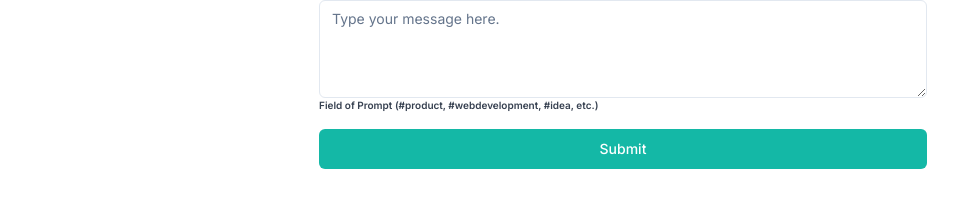
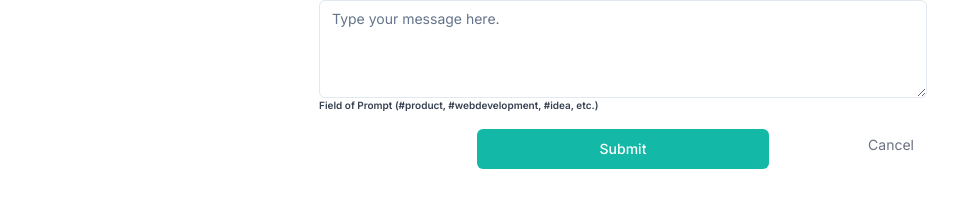
Before and after one commit to syedalirazazaidi/reacts-plays, a Next.js app in the folder todoist/: page /create-prompt in a window 1280 px wide. Shown: the part 174-382 px from the top of the page, without its empty margins (17-975 px from the left). Built offline with nearby package versions, Linux system fonts and the light colour scheme; no server answers.

Commit message:
add cancel button

```diff
--- a/todoist/src/commons/Form.tsx
+++ b/todoist/src/commons/Form.tsx
@@ -72,51 +72,31 @@ export function PromptFrom({
               </span>
             </label>
           </div>
-          <Button
-            type="submit"
-            className="bg-teal-500 text-white py-2 px-4 rounded-md hover:bg-teal-600 focus:outline-none focus:bg-blue-600 w-full"
-          >
-            Submit
-          </Button>
+          <div className=" mx-3 mb-5 gap-4 text-center">
+            <Button
+              type="submit"
+              className="bg-teal-500 text-white py-2 px-4  rounded-md hover:bg-teal-600 focus:outline-none focus:bg-blue-600 w-1/2"
+            >
+              Submit
+            </Button>
+            <div className="text-right mt-[-37px]">
+              <Link
+                href="/"
+                className="text-gray-500 hover:rounded-sm hover:border-red-500 hover:py-2 hover:px-1 hover:text-red-400 focus:outline-none focus:bg-blue-600 text-sm text-right border border-transparent hover:border"
+              >
+                Cancel
+              </Link>
+
+              {/* <Link
+                href="/"
+                className="text-gray-500 hover:rounded-sm hover:border-red-500  hover:text-red-400  focus:outline-none focus:bg-blue-600 text-sm  text-right"
+              >
+                Cancel
+              </Link> */}
+            </div>
+          </div>
         </div>
       </form>
-
-      {/* <form onSubmit={handleSubmit}>
-        <div className="w-1/2 p-4 mx-auto text-center my-[70px]">
-          <div className="mb-4">
-            <Input
-              value={post.tag}
-              onChange={(e) => setPost({ ...post, tag: e.target.value })}
-              type="text"
-              placeholder="#Tag"
-              required
-            />
-          </div>
-          <div className="mb-4">
-            <Textarea
-              value={post.prompt}
-              onChange={(e) => setPost({ ...post, prompt: e.target.value })}
-              required
-              placeholder="Type your message here."
-            />
-            <label
-              htmlFor="message"
-              className="block font-semibold text-sm text-gray-700"
-            >
-              Field of Prompt{" "}
-              <span className=" text-sm text-start">
-                (#product, #webdevelopment, #idea, etc.)
-              </span>
-            </label>
-          </div>
-          <Button
-            type="submit"
-            className="bg-teal-500 text-white py-2 px-4 rounded-md hover:bg-blue-600 focus:outline-none focus:bg-blue-600"
-          >
-            Submit
-          </Button>
-        </div>
-      </form> */}
     </>
   );
 }
```
